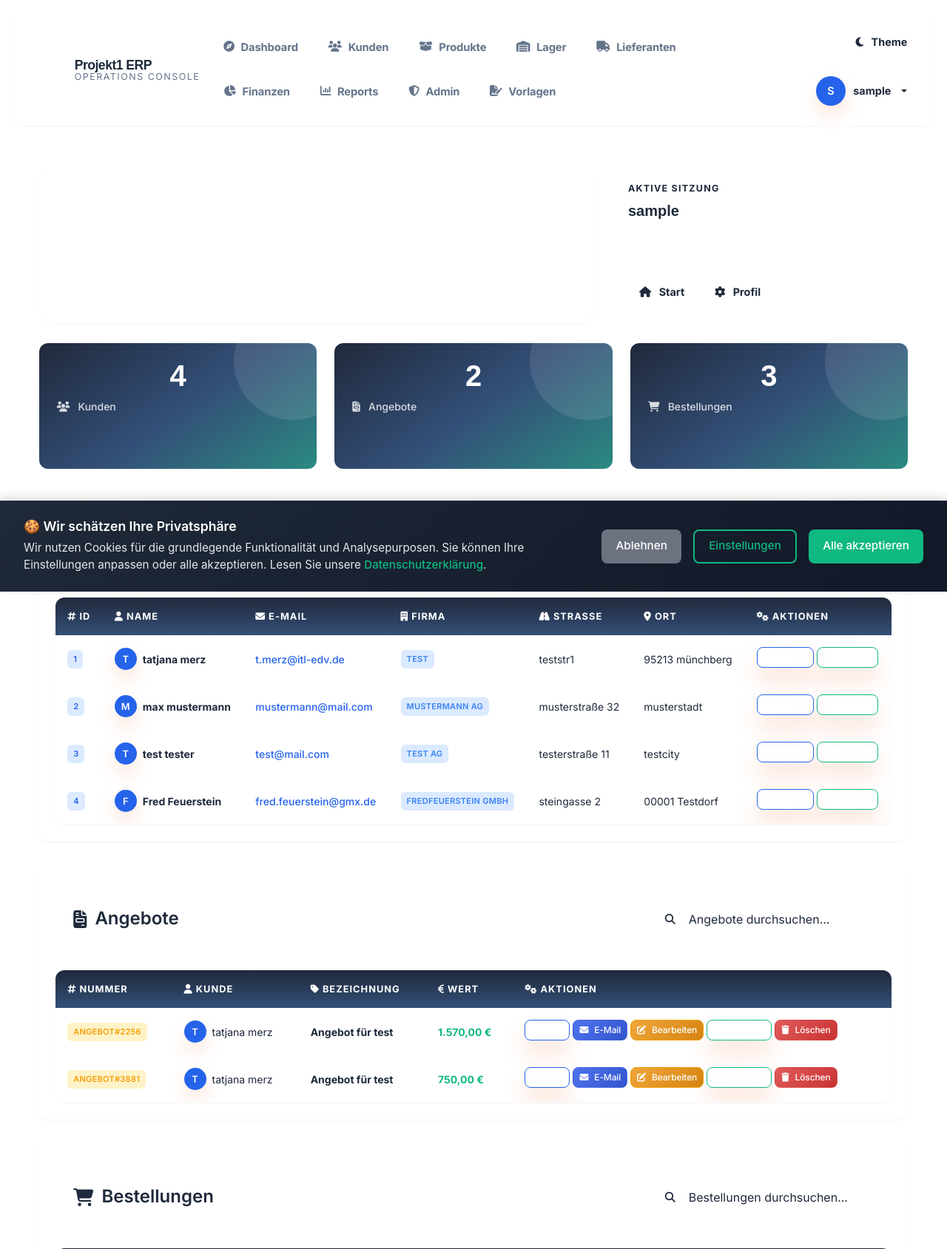
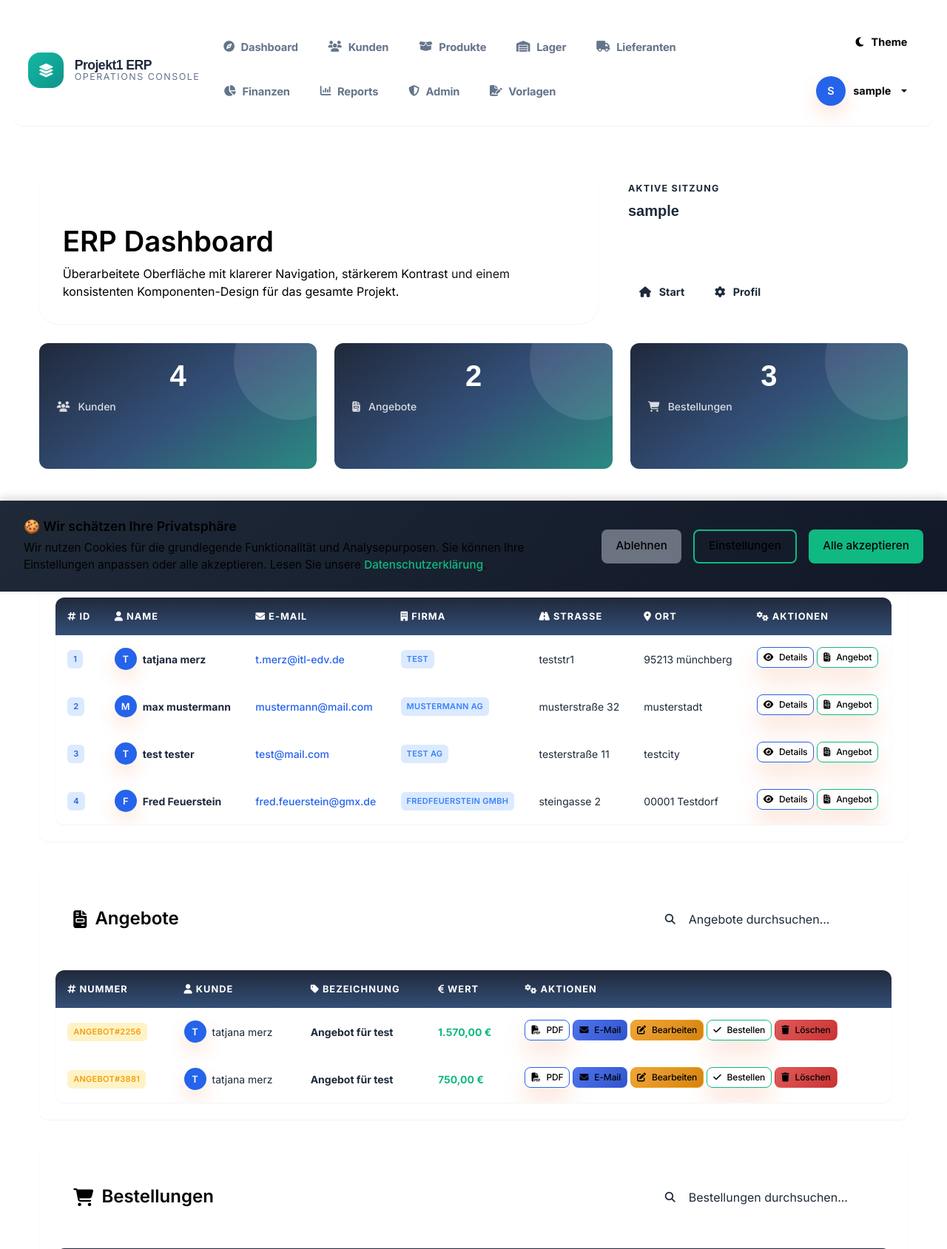
Before and after one commit to maximerz/Verwaltung_new, a PHP site: page /index.php in a window 1280 px wide. Shown: the top 1689 px of the page at 74% size. Run offline with PHP 8.4, Linux system fonts and the light colour scheme; the visitor is signed in with stand-in values (Sample User, id 1); data comes from the database, SQL or seed files in the repository; both versions use the stored data as it was after the commit.

Commit message:
Fix light mode: buttons black text, logos visible, UI polish

```diff
--- a/assets/css/global.css
+++ b/assets/css/global.css
@@ -41,6 +41,20 @@
     --bs-table-bg: var(--warning-light);
 }
 
+/* Fix white text in light mode */
+[data-theme="light"] .btn,
+[data-theme="light"] .action-btn,
+[data-theme="light"] button,
+[data-theme="light"] .btn-primary,
+[data-theme="light"] .btn-success,
+[data-theme="light"] .card,
+[data-theme="light"] .info-box,
+[data-theme="light"] h1, h2, h3, h4, h5,
+[data-theme="light"] p,
+[data-theme="light"] .text {
+    color: #000 !important;
+}
+
 .fa,
 .fas,
 .far,
--- a/assets/css/style.css
+++ b/assets/css/style.css
@@ -1188,6 +1188,14 @@ textarea:focus {
     font-weight: 800;
     letter-spacing: -0.01em;
     transition: transform var(--transition-fast), box-shadow var(--transition-fast), opacity var(--transition-fast);
+    color: var(--text-primary) !important;
+}
+
+[data-theme="light"] .btn-primary,
+[data-theme="light"] .btn-primary-modern,
+[data-theme="light"] .btn-success,
+[data-theme="light"] .btn-success-modern {
+    color: #fff !important;
 }
 
 .btn:hover,
@@ -1200,7 +1208,7 @@ textarea:focus {
 .btn-success,
 .btn-success-modern {
     background: var(--gradient-primary) !important;
-    color: #fff !important;
+    color: #000 !important;
     box-shadow: 0 18px 30px rgba(239, 108, 47, 0.18);
 }
 
--- a/includes/header.php
+++ b/includes/header.php
@@ -47,6 +47,14 @@ $aside_value = $logged_in ? $username : 'Nicht angemeldet';
     <link rel="stylesheet" href="assets/css/style.css">
     <link rel="stylesheet" href="assets/css/global.css">
     <link rel="stylesheet" href="includes/navigation.css">
+    <style>
+        [data-theme="light"] .app-brand-mark {
+            background: linear-gradient(135deg, #14b8a6, #0d9488) !important;
+        }
+        [data-theme="light"] svg, [data-theme="light"] img {
+            filter: none !important;
+        }
+    </style>
     <script>
         document.documentElement.setAttribute('data-theme', localStorage.getItem('theme') || 'light');
     </script>
--- a/index.php
+++ b/index.php
@@ -1,2 +1,7 @@
 <?php
+session_start();
+if (!isset($_SESSION['user_id'])) {
+    header('Location: login.php');
+    exit();
+}
 require __DIR__ . '/web_oberflaeche.php';
--- a/web_oberflaeche.php
+++ b/web_oberflaeche.php
@@ -1,5 +1,9 @@
 <?php
 session_start();
+if (!isset($_SESSION['user_id'])) {
+    header('Location: login.php');
+    exit();
+}
 require_once 'db_connection.php';
 
 $page_title = 'ERP Dashboard';
```
Also changed, not shown: TODO_login_gate.md (added, +8 -0 lines), projekt1.db.
